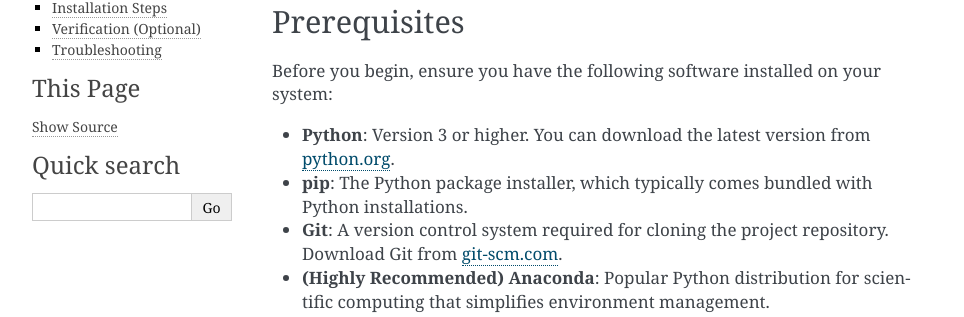
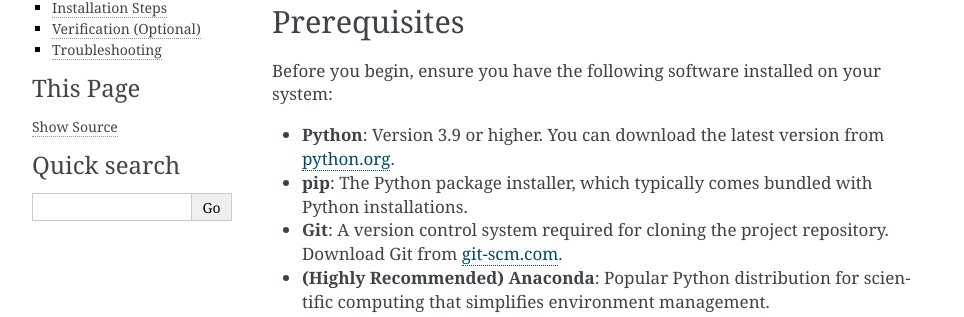
Before and after one commit to symbiotic-engineering/OpenFLASH, a Sphinx documentation site: the page built from docs/installation.rst, in a window 1280 px wide and 900 px high. Shown: the part 181-498 px from the top of the window, without its empty margins (148-1112 px from the left). Built offline with Sphinx 7.4.7, drawn with Linux system fonts in a browser that asks for light colours.

Commit message:
update to 3.9 - more specific - update requirements.txt

```diff
--- a/docs/installation.rst
+++ b/docs/installation.rst
@@ -10,7 +10,7 @@ Prerequisites
 -------------
 Before you begin, ensure you have the following software installed on your system:
 
-* **Python**: Version 3 or higher. You can download the latest version from `python.org <https://www.python.org/downloads/>`_.
+* **Python**: Version 3.9 or higher. You can download the latest version from `python.org <https://www.python.org/downloads/>`_.
 * **pip**: The Python package installer, which typically comes bundled with Python installations.
 * **Git**: A version control system required for cloning the project repository. Download Git from `git-scm.com <https://git-scm.com/downloads>`_.
 * **(Highly Recommended) Anaconda**: Popular Python distribution for scientific computing that simplifies environment management.
```
Also changed, not shown: requirements.txt (+17 -45 lines).
